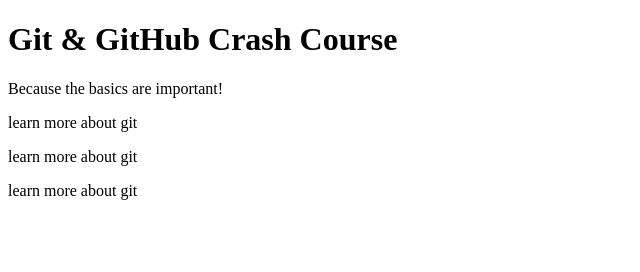
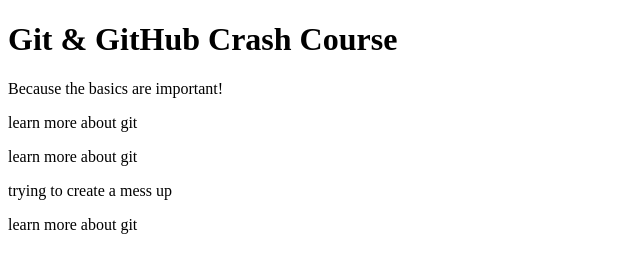
Before and after one commit to frankisavailable/github-crashcourse, a plain HTML site: page index.html in a window 1280 px wide. Shown: the whole page, without its empty margins (0-640 px from the left). Drawn offline with Linux system fonts and the light colour scheme.

Commit message:
Update index.html

```diff
--- a/index.html
+++ b/index.html
@@ -11,6 +11,7 @@
     <p>Because the basics are important!</p>
     <p>learn more about git</p>
     <p>learn more about git</p>
+    <p> trying to create a mess up</p>
     <p>learn more about git</p>
   </body>
 </html>
```
